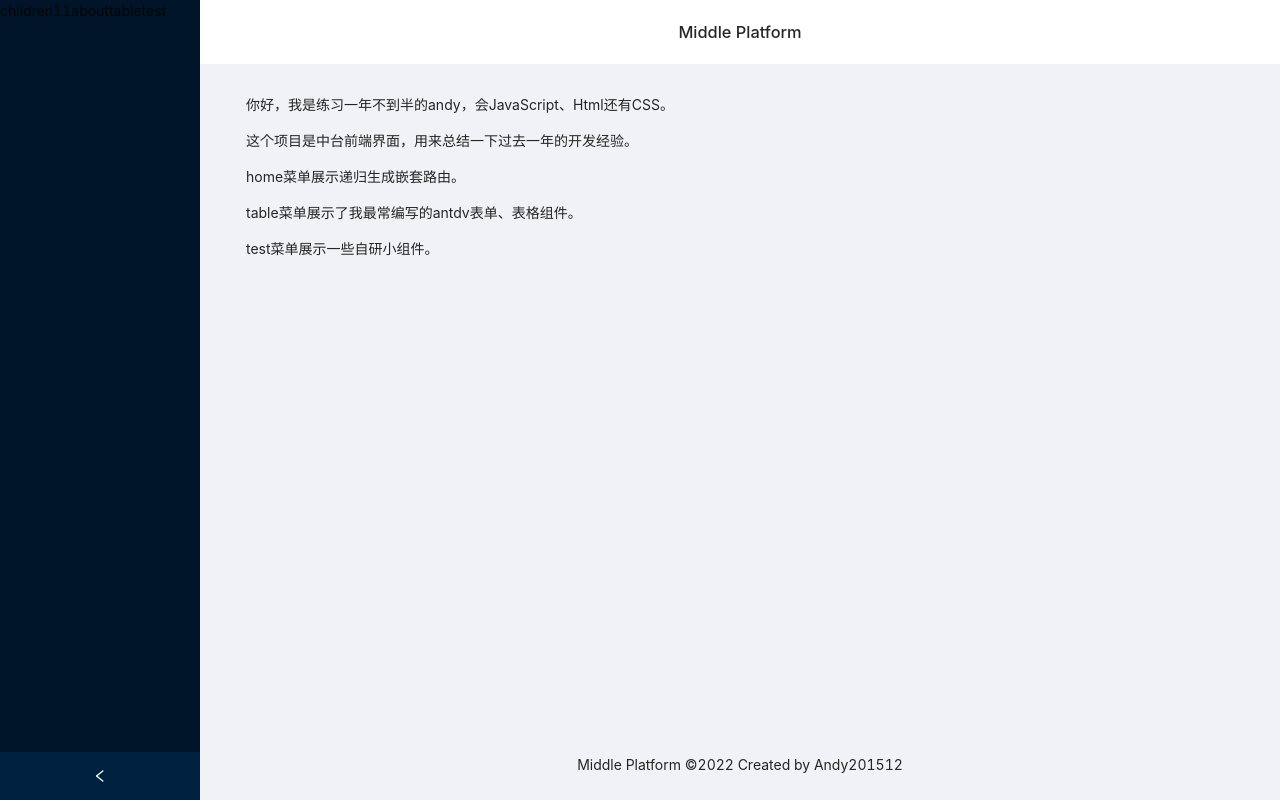
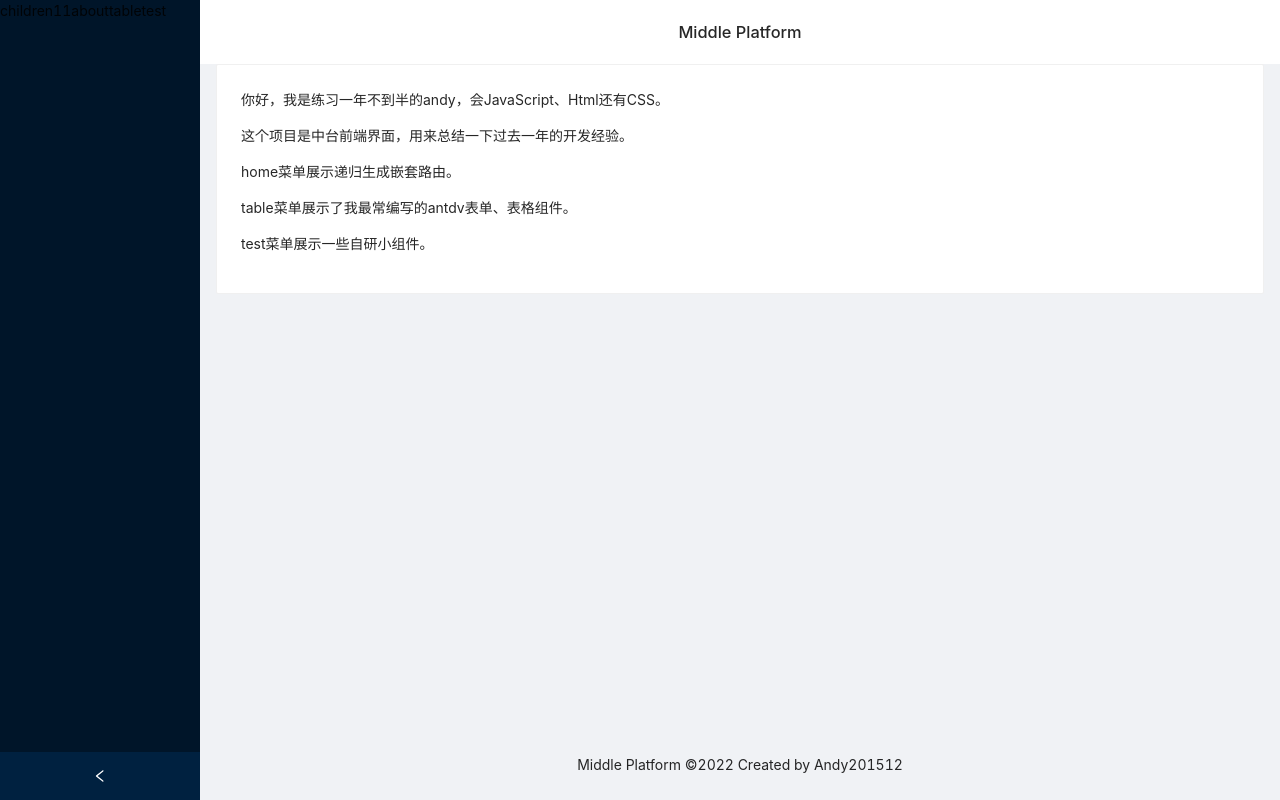
Before and after one commit to Andy201512/middle-platform, a Vue app: page /about in a window 1280 px wide. Built offline with nearby package versions, Linux system fonts and the light colour scheme.

Commit message:
页面视图组件统一用a-card标签包裹

```diff
--- a/src/views/content/About.vue
+++ b/src/views/content/About.vue
@@ -1,16 +1,12 @@
 <template>
-  <div>
+  <a-card>
     <p>你好，我是练习一年不到半的andy，会JavaScript、Html还有CSS。</p>
     <p>这个项目是中台前端界面，用来总结一下过去一年的开发经验。</p>
     <p>home菜单展示递归生成嵌套路由。</p>
     <p>table菜单展示了我最常编写的antdv表单、表格组件。</p>
     <p>test菜单展示一些自研小组件。</p>
-  </div>
+  </a-card>
 </template>
 
 <style scoped>
-div{
-  margin-top: 30px;
-  margin-left: 30px;
-}
 </style>
--- a/src/views/content/Home.vue
+++ b/src/views/content/Home.vue
@@ -1,4 +1,6 @@
 <template>
-  <h1>Home</h1>
-  <router-view></router-view>
+  <a-card>
+    <h1>Home</h1>
+    <router-view></router-view>
+  </a-card>
 </template>
--- a/src/views/content/TableExample.vue
+++ b/src/views/content/TableExample.vue
@@ -27,8 +27,10 @@ export default defineComponent({
 </script>
 
 <template>
-  <Drawer @submit="handleSubmit"></Drawer>
-  <Table ref="table"></Table>
+  <a-card>
+    <Drawer @submit="handleSubmit"></Drawer>
+    <Table ref="table"></Table>
+  </a-card>
 </template>
 
 <style scoped>
--- a/src/views/content/Test.vue
+++ b/src/views/content/Test.vue
@@ -67,6 +67,7 @@ export default defineComponent({
 </script>
 
 <template>
+  <a-card>
     <a-divider>按钮初试</a-divider>
     <div>
       <a-button type="primary" @click="info">变身</a-button>
@@ -91,6 +92,7 @@ export default defineComponent({
       <p><a-button type="primary" @click="handleActionsSaveUser">请求用户信息</a-button></p>
       <UserCard ref="userCard"/>
     </div>
+  </a-card>
 </template>
 
 <style scoped>
```
Lines whose indentation alone changed are shown as unchanged.
